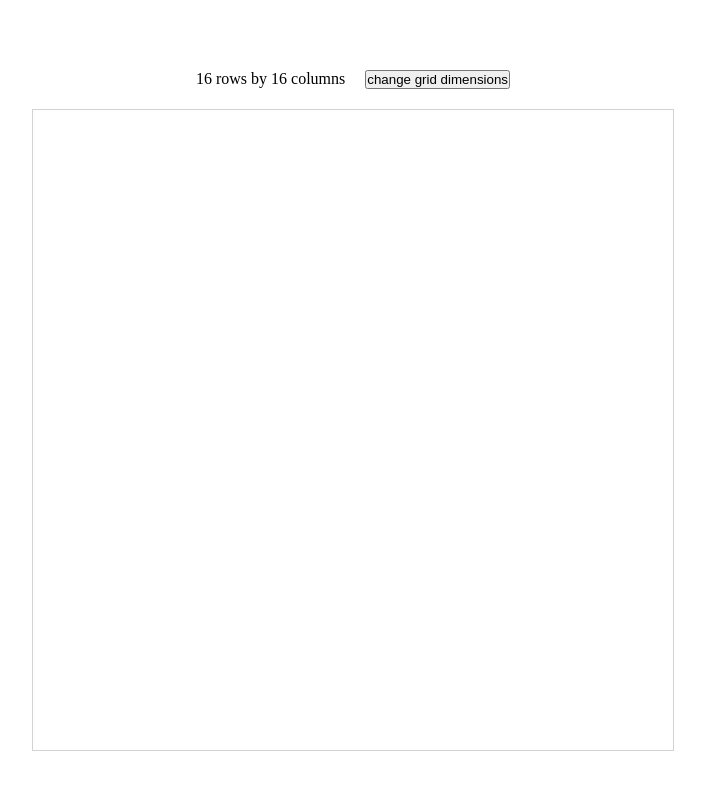
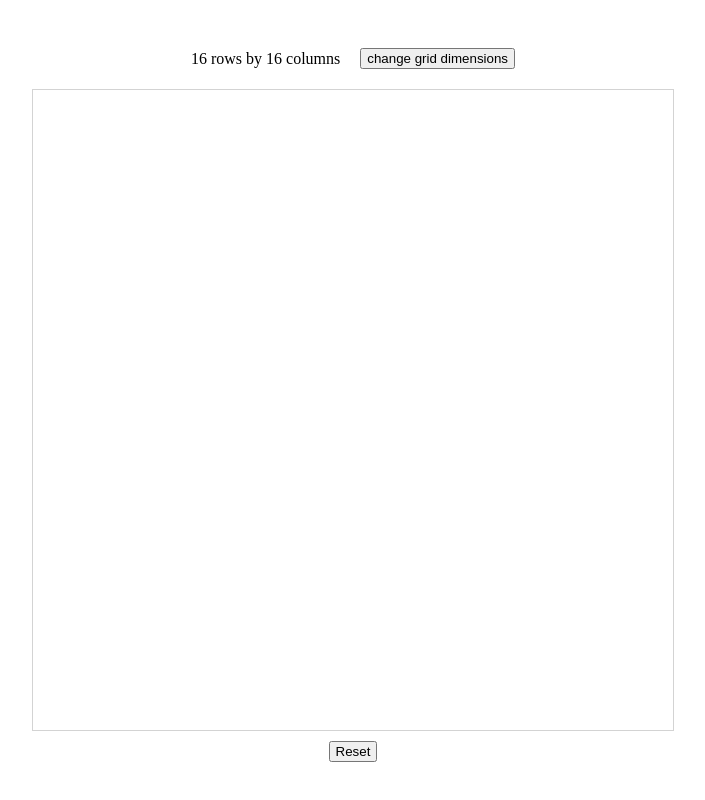
Before and after one commit to AinanCawley/odin-etch-a-sketch, a plain HTML site: page index.html in a window 1280 px wide. Shown: the whole page, without its empty margins (287-992 px from the left). Drawn offline with Linux system fonts and the light colour scheme.

Commit message:
Add button to reset the grid colours to White

```diff
--- a/index.html
+++ b/index.html
@@ -8,6 +8,7 @@
         <div id="center">
             <div id="interactive"></div> <!--contains the grid dimension information and the button the change the grid dimensions-->
             <div id="etchSketch"></div> <!--contains the etch a sketch grid-->
+            <div id="resetButton"></div> <!--contains the reset button-->
         </div>
     </body>
 </html>
--- a/script.js
+++ b/script.js
@@ -152,3 +152,17 @@ for( let i = 0; i < numberOfCells; i++ )
         event.target.style.backgroundColor = "hsl( " + Math.floor(Math.random() * 360) + ", 100%, 50%)";
     });
 }
+
+const resetButtonContainer = document.getElementById('resetButton');
+const resetButton = document.createElement('button');
+
+resetButton.addEventListener('click', function(event)
+{
+    for( let i = 0; i < numberOfCells; i++ )
+    {
+        cells[i].style.backgroundColor = "White";
+    }
+});
+resetButton.innerText = "Reset";
+
+resetButtonContainer.appendChild(resetButton);
--- a/style.css
+++ b/style.css
@@ -3,6 +3,13 @@
     margin: 0px;
     padding: 0px;
 
+}
+
+button
+{
+    padding: 1px;
+    padding-left: 5px;
+    padding-right: 5px;
 }
 
 #interactive
@@ -46,3 +53,8 @@
 {
     flex-grow: 1;
 }
+
+#resetButton
+{
+    margin: 10px;
+}
```
